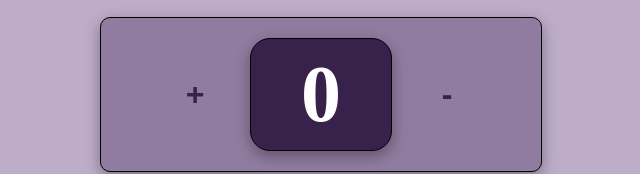
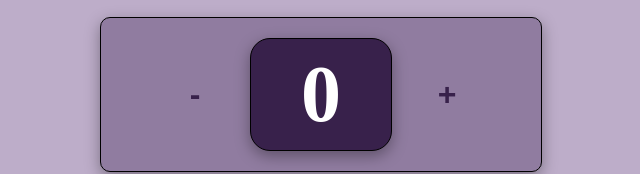
Before and after one commit to Sadek90DZ/React-Counter, a React (Create React App) app: page / in a window 1280 px wide. Shown: the part 342-516 px from the top of the page, without its empty margins (319-959 px from the left). Built offline with nearby package versions, Linux system fonts and the light colour scheme.

Commit message:
Chane button positions & Add audio

```diff
--- a/src/components/Counter.jsx
+++ b/src/components/Counter.jsx
@@ -1,6 +1,9 @@
 import { useState } from "react";
+
 const Counter = () => {
   const [count, setCount] = useState(0);
+  const myAudio = new Audio("click.wav");
+
   const handleClick = (e) => {
     const { name } = e.target;
     if (name === "inc") {
@@ -14,17 +17,18 @@ const Counter = () => {
         setCount(0);
       }
     }
+    myAudio.play();
   };
   return (
     <main>
-      <button name="inc" onClick={(e) => handleClick(e)}>
-        +
+      <button name="dec" onClick={(e) => handleClick(e)}>
+        -
       </button>
       <div className="number">
         <p>{count}</p>
       </div>
-      <button name="dec" onClick={(e) => handleClick(e)}>
-        -
+      <button name="inc" onClick={(e) => handleClick(e)}>
+        +
       </button>
     </main>
   );
```
